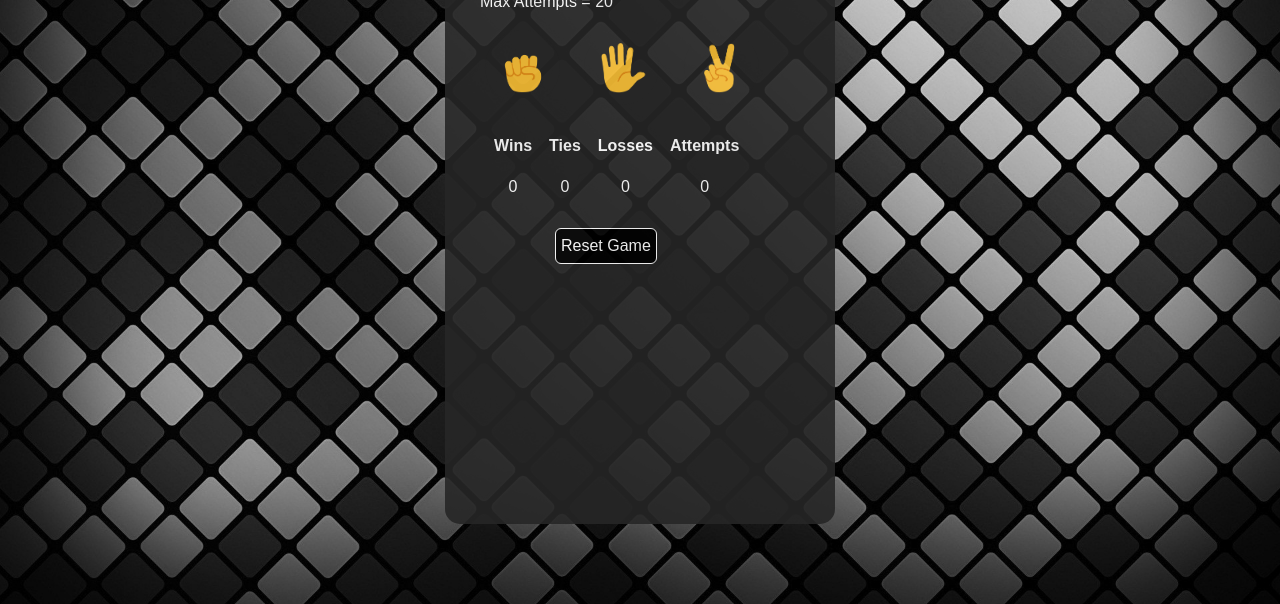
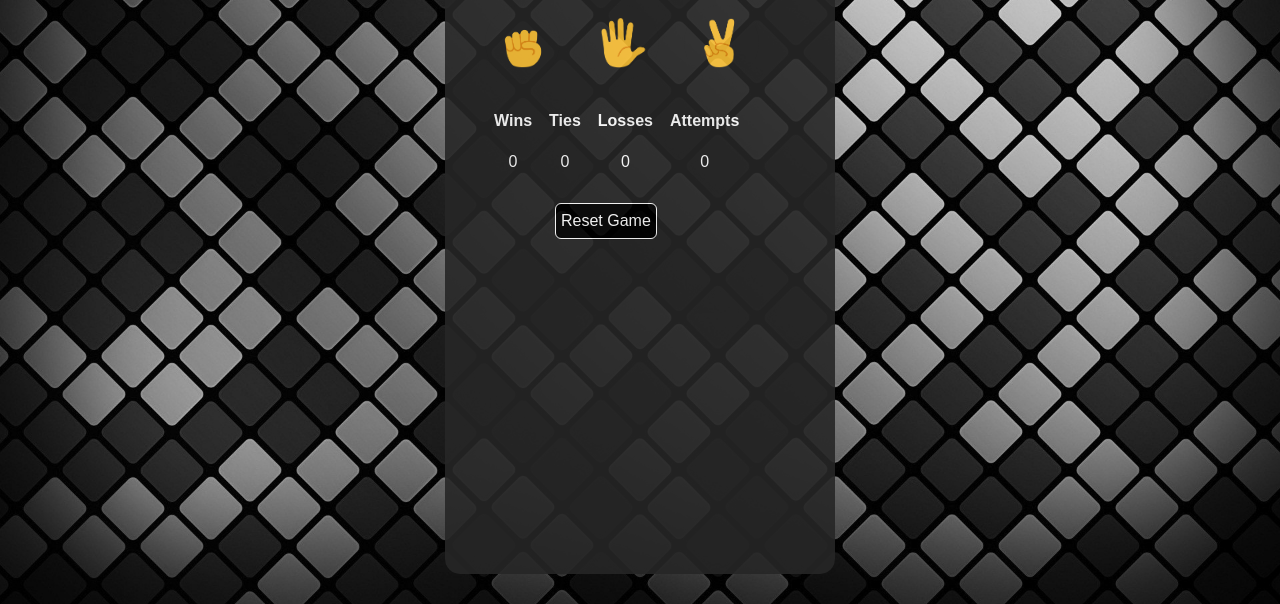
Before and after one commit to uk030621/lwjrpsgen2.io, a plain HTML site: page index.html in a window 1280 px wide. Shown: the part 196-800 px from the top of the page. Drawn offline with nearby package versions, Linux system fonts and the light colour scheme.

Commit message:
Update index.html

```diff
--- a/index.html
+++ b/index.html
@@ -21,8 +21,8 @@
             }
 
             #container {
-                margin-top: 40px;
-                margin-bottom: 80px;
+                margin-top: 15px;
+                margin-bottom: 30px;
                 font-family: Arial, Helvetica, sans-serif;
                 background-color: hsl(0, 0%, 15%);
                 padding: 20px;
```
